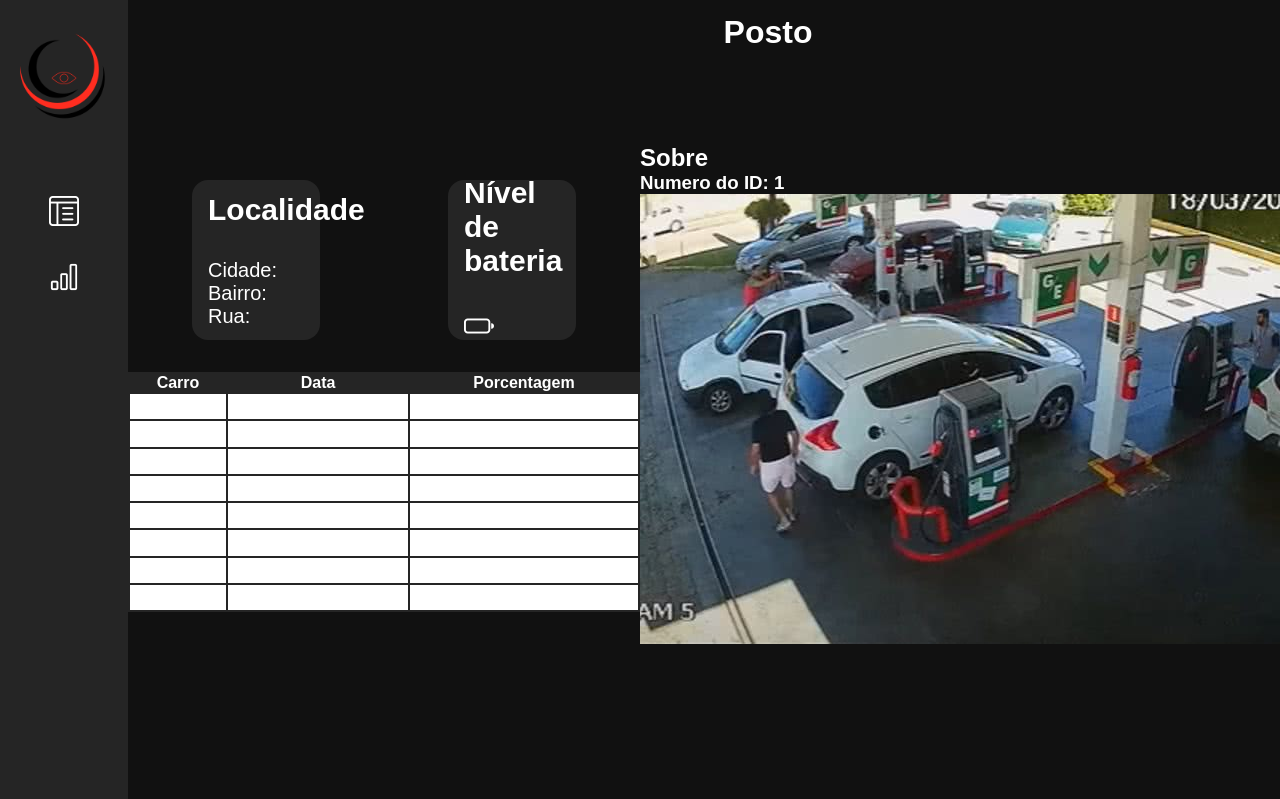
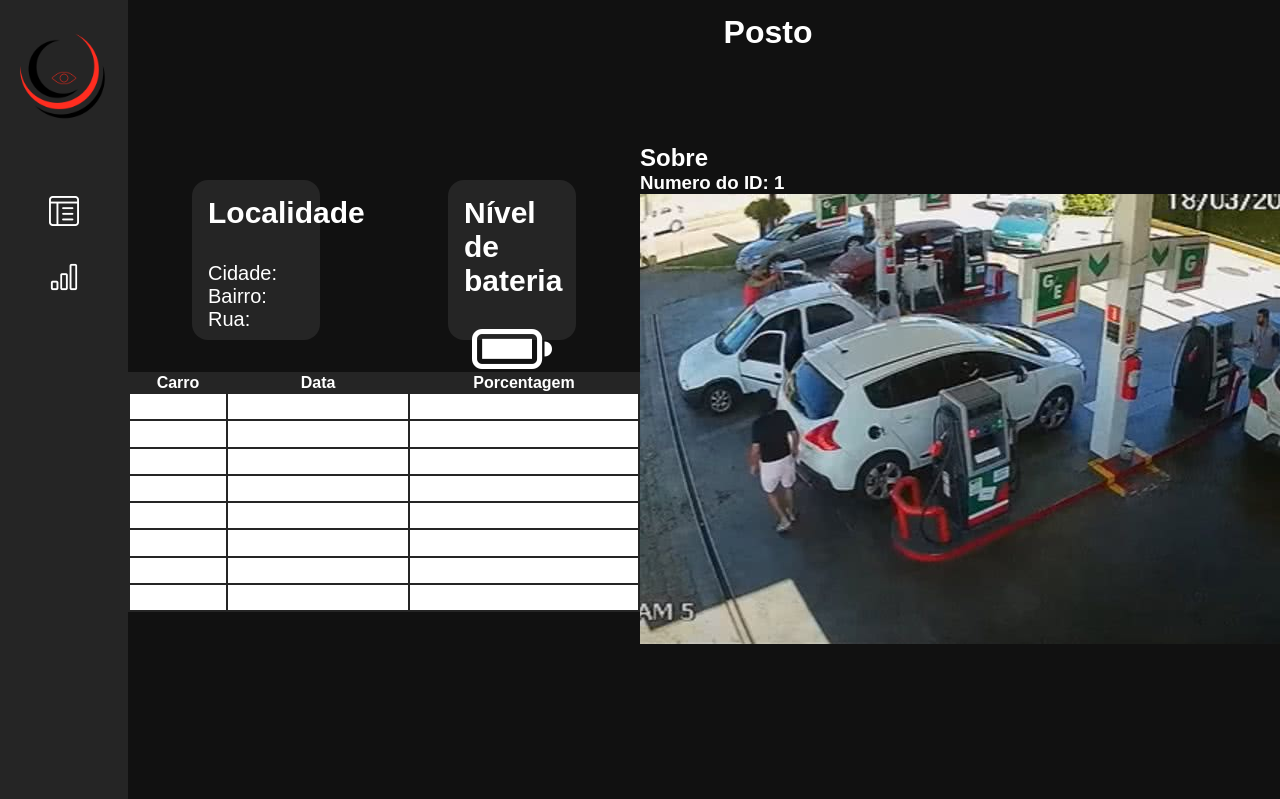
Before and after one commit to Dev-AlexandreS/Projeto-PI, a Flask app: page /posto in a window 1280 px wide; the page is wider, and only the part inside the window is pictured. Shown: the top 799 px of that part. Run offline with Flask 3, Linux system fonts and the light colour scheme.

Commit message:
📦 UPDATE - funcionalidade de troca de nivel da bateria

```diff
--- a/main.py
+++ b/main.py
@@ -14,7 +14,6 @@
         return render_template("resultado.html", dados = dados)
 
 
-
 @app.route("/posto")
 def posto():
     return render_template("posto.html")
--- /dev/null
+++ b/static/js/posto.js
@@ -0,0 +1,12 @@
+var num = 1
+
+const nivelBattery = document.getElementById("nivelBattery")
+
+if( num < 4 ){
+    setInterval(()=>{
+        nivelBattery.innerHTML = '<i class="bi bi-battery-half"></i>'
+    }, 5000)
+    setInterval(()=>{
+        nivelBattery.innerHTML = '<i class="bi bi-battery"></i>'
+    }, 10000)
+}
--- a/static/styles/posto.css
+++ b/static/styles/posto.css
@@ -47,13 +47,23 @@
     gap: 2rem;
     background-color: #252525;
     flex-direction: column;
-    justify-content: center;
     width: 10vw;
     height: 20vh;
     padding: 1rem;
     border-radius: 1rem;
     font-size: 20px;
     font-family:Arial, Helvetica, sans-serif;
+}
+
+.box-battery{
+    display: flex;
+    justify-content: center;
+    align-items: center;
+}
+
+.box-battery a{
+    margin-top: -1.5rem;
+    font-size: 5rem;
 }
 
 .box-table{
@@ -65,6 +75,7 @@
     justify-content: center;
 }
 
+
 .line-data{
     background-color: #fff;
     gap: 2rem;
--- a/templates/posto.html
+++ b/templates/posto.html
@@ -6,6 +6,7 @@
     <link rel="stylesheet" href="./static/styles/default.css" />
     <link rel="stylesheet" href="./static/styles/nav.css" />
     <link rel="stylesheet" href="./static/styles/posto.css" />
+    <script src="../static/js/posto.js" defer></script>
     <link
       rel="stylesheet"
       href="https://cdn.jsdelivr.net/npm/bootstrap-icons@1.11.3/font/bootstrap-icons.min.css"
@@ -46,7 +47,9 @@
 
           <div class="box-info">
             <h2>Nível de bateria</h2>
-            <a href=""><i class="bi bi-battery"></i></a>
+            <div class="box-battery">
+              <a id="nivelBattery" href=""><i class="bi bi-battery-full"></i></a>
+          </div>
           </div>
         </div>
         <div class="box-table">
```
